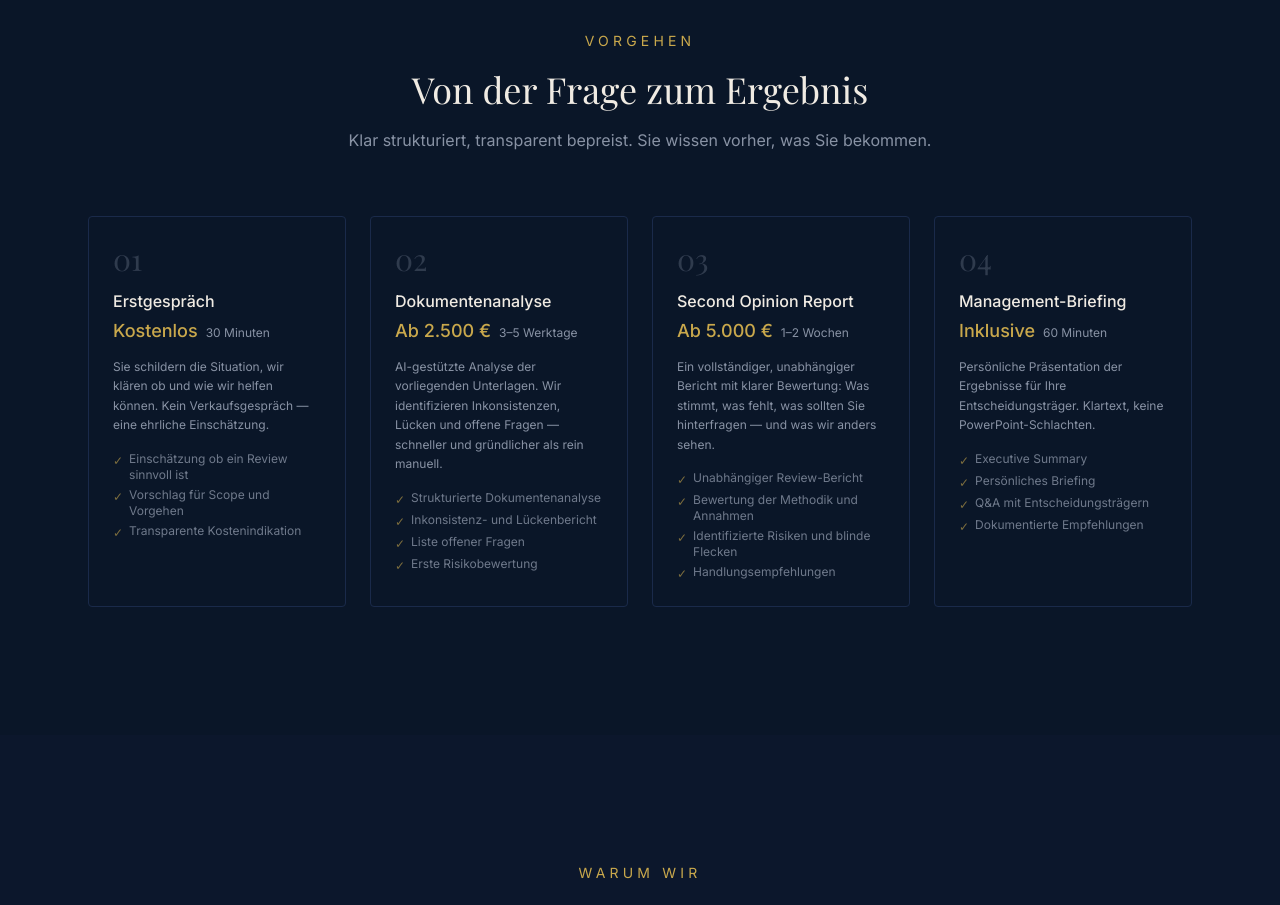
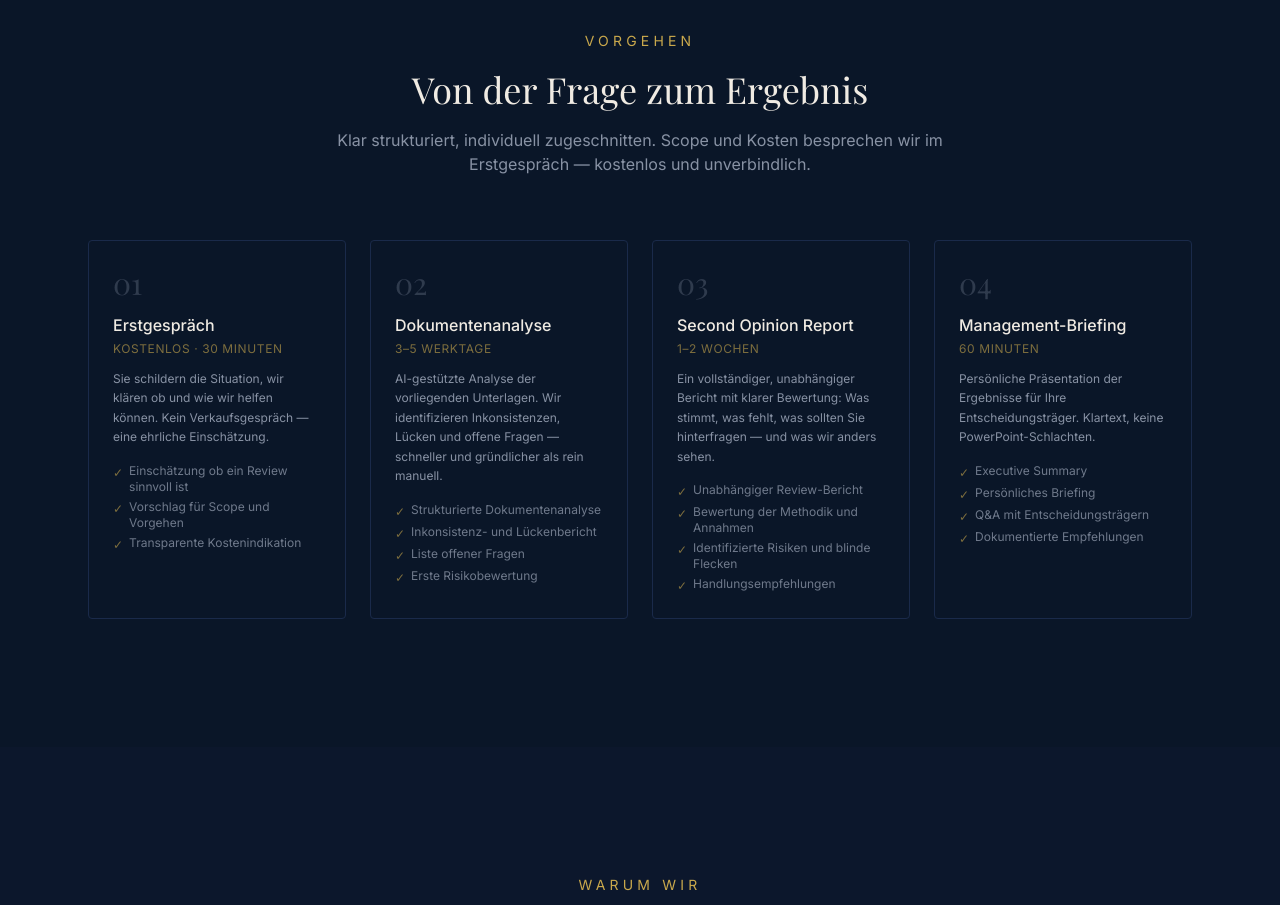
Before and after one commit to carolinejunker/jdm-advisory, a Next.js app: page /second-opinion in a window 1280 px wide. Shown: the part 1640-2545 px from the top of the page. Built offline with nearby package versions, Linux system fonts and the light colour scheme; a web font is replaced by a local one.

Commit message:
Remove prices from Second Opinion pages, keep process steps

```diff
--- a/src/app/en/second-opinion/page.tsx
+++ b/src/app/en/second-opinion/page.tsx
@@ -27,8 +27,7 @@ const process = [
   {
     nr: "01",
     title: "Initial Call",
-    price: "Free",
-    duration: "30 minutes",
+    label: "Free · 30 minutes",
     description:
       "You describe the situation, we assess whether and how we can help. No sales pitch — an honest assessment.",
     deliverables: [
@@ -40,8 +39,7 @@ const process = [
   {
     nr: "02",
     title: "Document Analysis",
-    price: "From €2,500",
-    duration: "3–5 business days",
+    label: "3–5 business days",
     description:
       "AI-augmented analysis of existing materials. We identify inconsistencies, gaps, and open questions — faster and more thorough than purely manual review.",
     deliverables: [
@@ -54,8 +52,7 @@ const process = [
   {
     nr: "03",
     title: "Second Opinion Report",
-    price: "From €5,000",
-    duration: "1–2 weeks",
+    label: "1–2 weeks",
     description:
       "A complete, independent report with a clear verdict: What holds up, what's missing, what you should challenge — and where we see it differently.",
     deliverables: [
@@ -68,8 +65,7 @@ const process = [
   {
     nr: "04",
     title: "Management Briefing",
-    price: "Included",
-    duration: "60 minutes",
+    label: "60 minutes",
     description:
       "Personal presentation of findings for your decision-makers. Straight talk, no death-by-PowerPoint.",
     deliverables: [
@@ -222,7 +218,7 @@ export default function SecondOpinionPageEn() {
                 From question to answer
               </h2>
               <p className="text-slate mt-4 max-w-2xl mx-auto">
-                Clearly structured, transparently priced. You know what you get before you commit.
+                Clearly structured, individually scoped. We discuss scope and fees in the initial call — free and no obligation.
               </p>
             </div>
 
@@ -238,12 +234,9 @@ export default function SecondOpinionPageEn() {
                   <h4 className="text-cream font-medium mt-3 mb-1">
                     {s.title}
                   </h4>
-                  <div className="flex items-baseline gap-2 mb-3">
-                    <span className="text-gold text-lg font-medium">
-                      {s.price}
-                    </span>
-                    <span className="text-slate text-xs">{s.duration}</span>
-                  </div>
+                  <p className="text-gold/60 text-xs uppercase tracking-wider mb-3">
+                    {s.label}
+                  </p>
                   <p className="text-slate text-xs leading-relaxed mb-4">
                     {s.description}
                   </p>
--- a/src/app/second-opinion/page.tsx
+++ b/src/app/second-opinion/page.tsx
@@ -27,8 +27,7 @@ const process = [
   {
     nr: "01",
     title: "Erstgespräch",
-    price: "Kostenlos",
-    duration: "30 Minuten",
+    label: "Kostenlos · 30 Minuten",
     description:
       "Sie schildern die Situation, wir klären ob und wie wir helfen können. Kein Verkaufsgespräch — eine ehrliche Einschätzung.",
     deliverables: [
@@ -40,8 +39,7 @@ const process = [
   {
     nr: "02",
     title: "Dokumentenanalyse",
-    price: "Ab 2.500 €",
-    duration: "3–5 Werktage",
+    label: "3–5 Werktage",
     description:
       "AI-gestützte Analyse der vorliegenden Unterlagen. Wir identifizieren Inkonsistenzen, Lücken und offene Fragen — schneller und gründlicher als rein manuell.",
     deliverables: [
@@ -54,8 +52,7 @@ const process = [
   {
     nr: "03",
     title: "Second Opinion Report",
-    price: "Ab 5.000 €",
-    duration: "1–2 Wochen",
+    label: "1–2 Wochen",
     description:
       "Ein vollständiger, unabhängiger Bericht mit klarer Bewertung: Was stimmt, was fehlt, was sollten Sie hinterfragen — und was wir anders sehen.",
     deliverables: [
@@ -68,8 +65,7 @@ const process = [
   {
     nr: "04",
     title: "Management-Briefing",
-    price: "Inklusive",
-    duration: "60 Minuten",
+    label: "60 Minuten",
     description:
       "Persönliche Präsentation der Ergebnisse für Ihre Entscheidungsträger. Klartext, keine PowerPoint-Schlachten.",
     deliverables: [
@@ -222,7 +218,7 @@ export default function SecondOpinionPage() {
                 Von der Frage zum Ergebnis
               </h2>
               <p className="text-slate mt-4 max-w-2xl mx-auto">
-                Klar strukturiert, transparent bepreist. Sie wissen vorher, was Sie bekommen.
+                Klar strukturiert, individuell zugeschnitten. Scope und Kosten besprechen wir im Erstgespräch — kostenlos und unverbindlich.
               </p>
             </div>
 
@@ -238,12 +234,9 @@ export default function SecondOpinionPage() {
                   <h4 className="text-cream font-medium mt-3 mb-1">
                     {s.title}
                   </h4>
-                  <div className="flex items-baseline gap-2 mb-3">
-                    <span className="text-gold text-lg font-medium">
-                      {s.price}
-                    </span>
-                    <span className="text-slate text-xs">{s.duration}</span>
-                  </div>
+                  <p className="text-gold/60 text-xs uppercase tracking-wider mb-3">
+                    {s.label}
+                  </p>
                   <p className="text-slate text-xs leading-relaxed mb-4">
                     {s.description}
                   </p>
```
